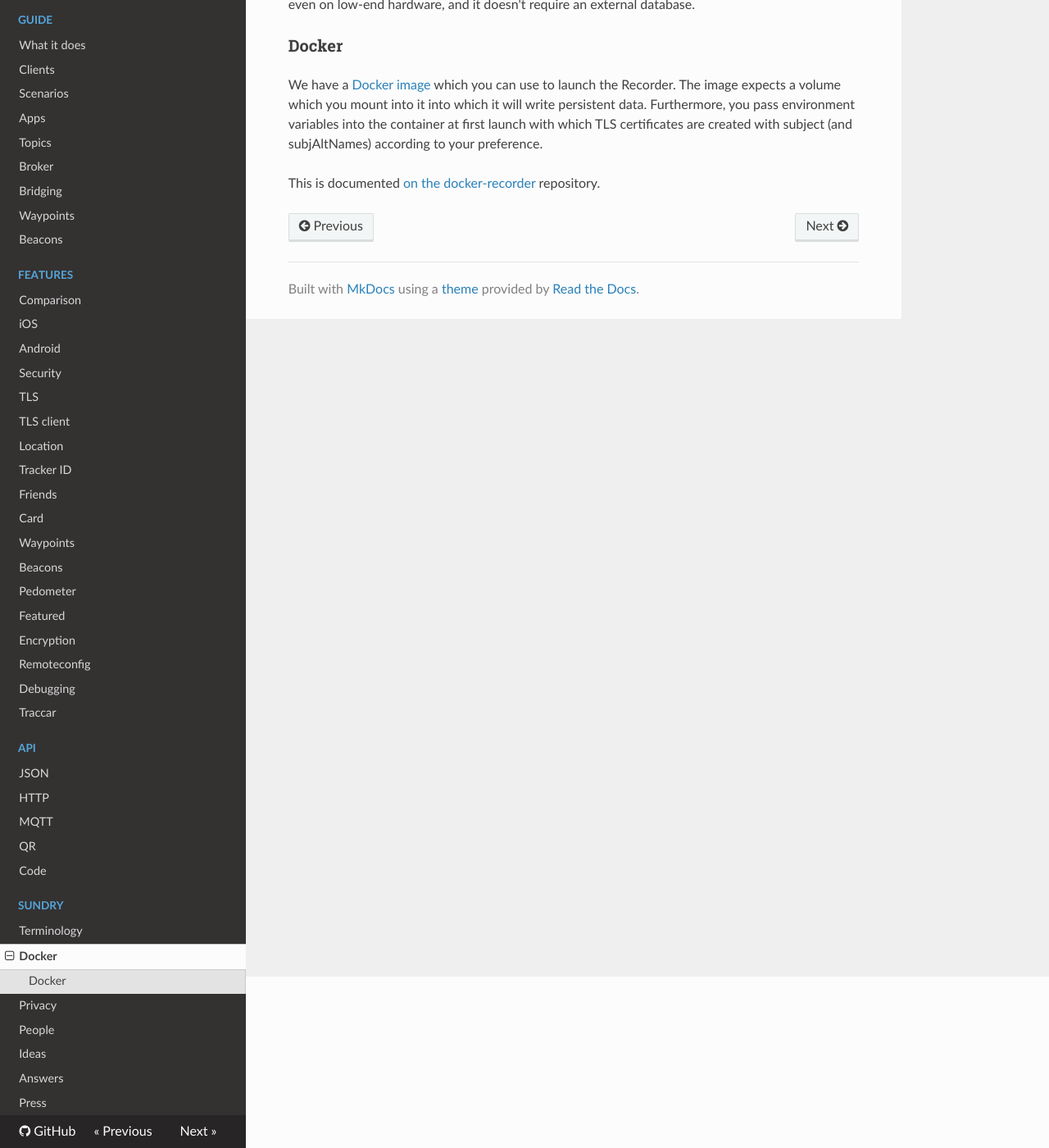
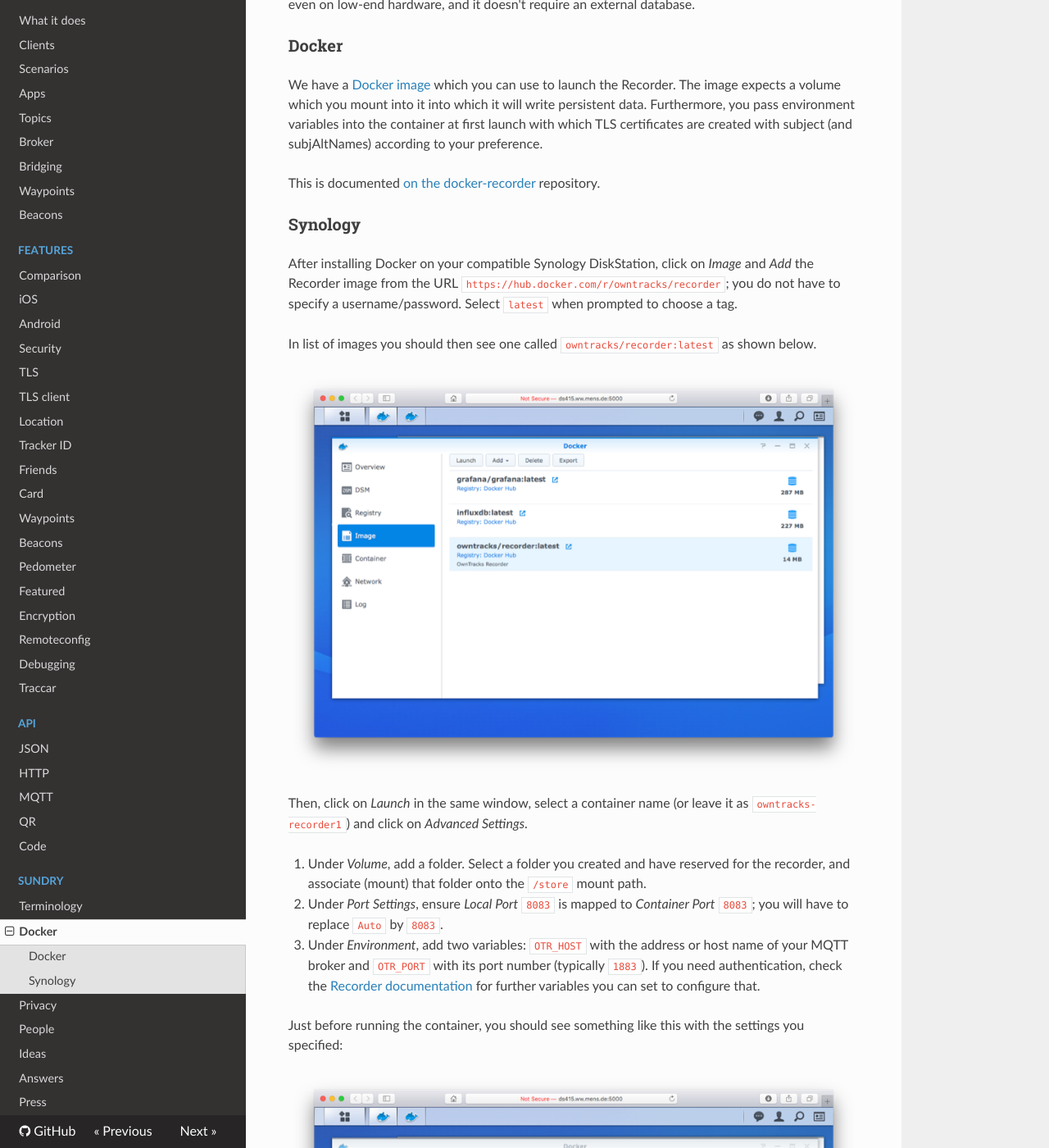
Before and after one commit to owntracks/booklet, an MkDocs documentation site: the page built from docs/clients/recorder.md, in a window 1280 px wide and 1400 px high, scrolled down 209 px. Shown: the whole window at 82% size. Built offline with MkDocs 1.6.1, drawn with Linux system fonts in a browser that asks for light colours; nearby versions of some CDN libraries; old or Windows-style settings are respelled for this version of MkDocs; some of the changed text lies outside the part shown.

Commit message:
re-add synology docs 	closes https://github.com/owntracks/docker-recorder/issues/22

```diff
--- a/docs/clients/recorder.md
+++ b/docs/clients/recorder.md
@@ -8,6 +8,36 @@ We have a [Docker image](https://hub.docker.com/r/owntracks/recorder) which you
 
 This is documented [on the docker-recorder](https://github.com/owntracks/docker-recorder) repository.
 
+### Synology
+
+After installing Docker on your compatible Synology DiskStation, click on _Image_ and _Add_ the Recorder image from the URL `https://hub.docker.com/r/owntracks/recorder`; you do not have to specify a username/password. Select `latest` when prompted to choose a tag.
+
+In list of images you should then see one called `owntracks/recorder:latest` as shown below.
+
+![](jmbp-4953.png)
+
+Then, click on _Launch_ in the same window, select a container name (or leave it as `owntracks-recorder1`) and click on _Advanced Settings_.
+
+1. Under _Volume_, add a folder. Select a folder you created and have reserved for the recorder, and associate (mount) that folder onto the `/store` mount path.
+2. Under _Port Settings_, ensure _Local Port_ `8083` is mapped to _Container Port_ `8083`; you will have to replace `Auto` by `8083`.
+3. Under _Environment_, add two variables: `OTR_HOST` with the address or host name of your MQTT broker and `OTR_PORT` with its port number (typically `1883`). If you need authentication, check the [Recorder documentation](https://github.com/owntracks/recorder) for further variables you can set to configure that.
+
+Just before running the container, you should see something like this with the settings you specified:
+
+![](jmbp-4954.png)
+
+When you launch the container, it will show up in the _Container_ tab:
+
+![](jmbp-4955.png)
+
+You should then be able to access the Recorder's Web interface at the address of your Synology DiskStation and the port 8083 you specified above.
+
+![](jmbp-4956.png)
+
+
+
+
+
 
   [1]: https://github.com/owntracks/recorder
   [mosquitto]: http://mosquitto.org
```
Also changed, not shown: docs/clients/jmbp-4953.png (added), docs/clients/jmbp-4954.png (added), docs/clients/jmbp-4955.png (added), docs/clients/jmbp-4956.png (added).
